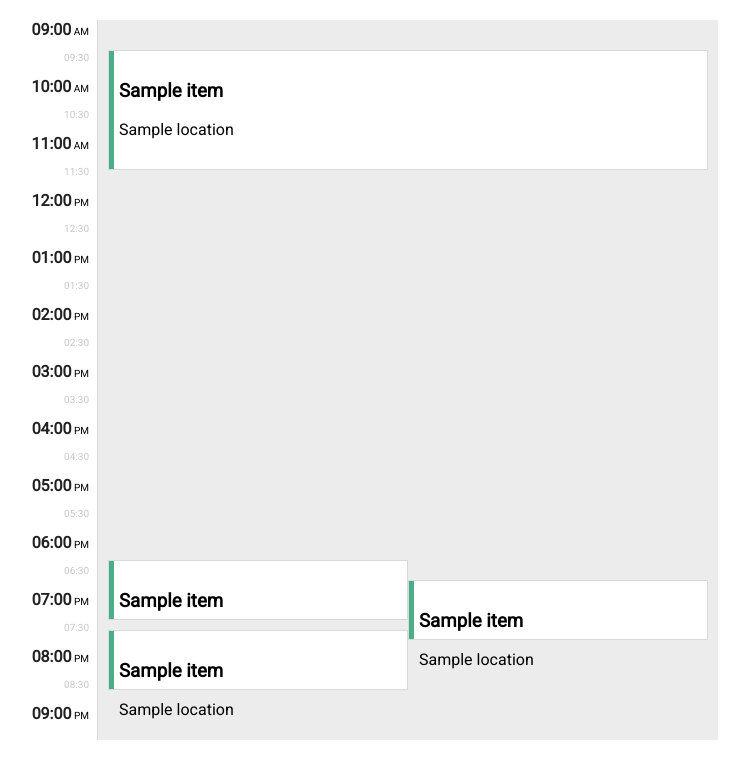
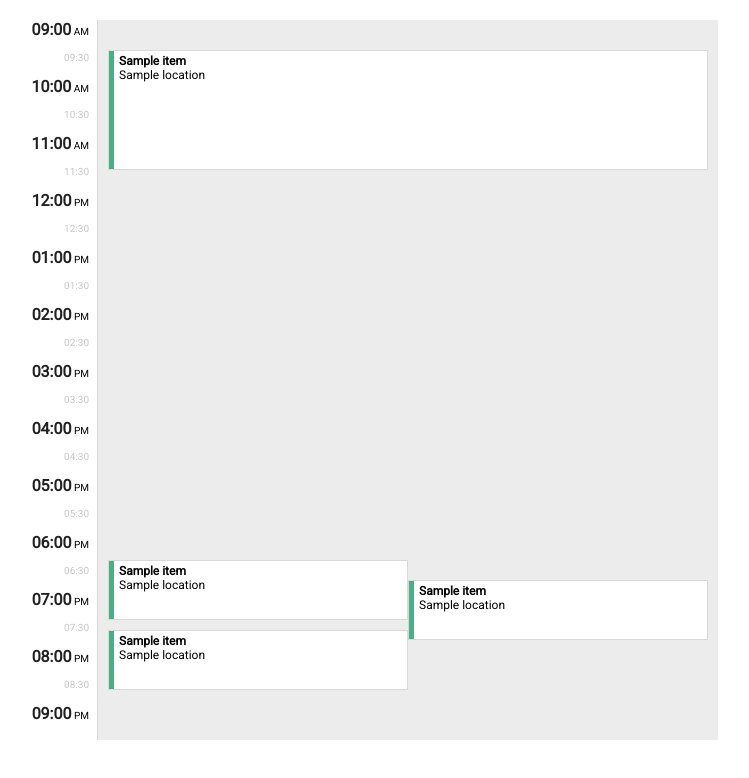
Before and after one commit to colossal-squid/calendar, a website built with webpack: page dist/index.htm in a window 1280 px wide. Shown: the whole page, without its empty margins (311-1060 px from the left). Built offline with nearby package versions, Linux system fonts and the light colour scheme.

Commit message:
styles are better but logic is defo not there

```diff
--- a/src/index.js
+++ b/src/index.js
@@ -94,5 +94,12 @@ function createCalendar() {
       {start: 560, end: 620},
       {start: 610, end: 670}
   ];
+  const test2 = [
+    {start: 30, end: 65},
+    {start: 64, end: 100},
+    {start: 64, end: 120},
+    {start: 64, end: 180},
+
+  ];
 
   layOutDay(test);
--- a/src/styles.module.css
+++ b/src/styles.module.css
@@ -34,8 +34,14 @@
     background: white;
     border: 1px solid rgb(217, 217, 217);
     position: absolute;
-    padding: 10px;
+    padding: 3px 10px;
     box-sizing: border-box;
+    overflow: hidden;
+}
+
+.calendarItem h3, .calendarItem p {
+    font-size: 12px;
+    margin: 0;
 }
 
 .chevron {
```
